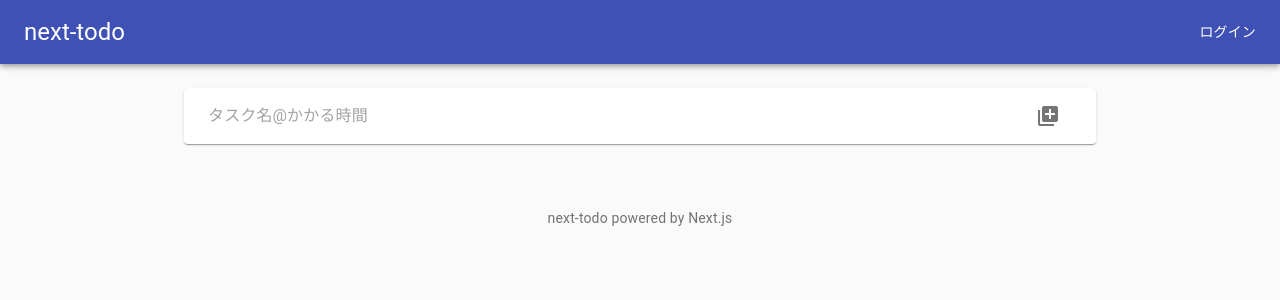
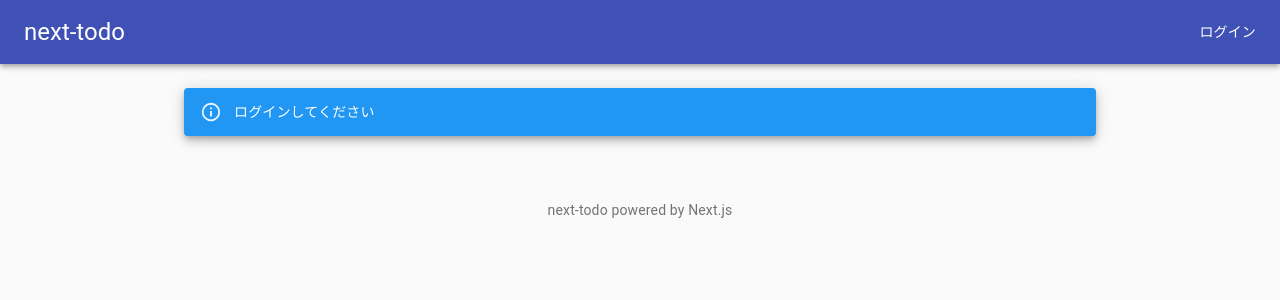
Before and after one commit to takumi-n/next-todo, a Next.js app: page / in a window 1280 px wide. Shown: the top 300 px of the page. Built offline with nearby package versions, Linux system fonts and the light colour scheme; no server answers.

Commit message:
feat: ログインを必須にする

```diff
--- /dev/null
+++ b/components/Alert.tsx
@@ -0,0 +1,5 @@
+import MuiAlert, { AlertProps } from "@material-ui/lab/Alert";
+
+export default function Alert(props: AlertProps) {
+  return <MuiAlert elevation={6} variant="filled" {...props} />;
+}
--- a/components/TodoInput.tsx
+++ b/components/TodoInput.tsx
@@ -6,12 +6,12 @@ import {
   Snackbar
 } from "@material-ui/core";
 import { makeStyles } from "@material-ui/core/styles";
-import MuiAlert, { AlertProps } from "@material-ui/lab/Alert";
 import InputBase from "@material-ui/core/InputBase";
 import Queue from "@material-ui/icons/Queue";
 import { useState, ChangeEvent, useEffect } from "react";
 
 import { useUser } from "../contexts/UserContext";
+import Alert from "./Alert";
 
 const useStyles = makeStyles((theme: Theme) => ({
   root: {
@@ -37,10 +37,6 @@ const useStyles = makeStyles((theme: Theme) => ({
     backgroundColor: "#90caf9"
   }
 }));
-
-function Alert(props: AlertProps) {
-  return <MuiAlert elevation={6} variant="filled" {...props} />;
-}
 
 export default function TodoInput() {
   const { addTodo } = useUser();
--- /dev/null
+++ b/lib/auth/WithAuth.tsx
@@ -0,0 +1,28 @@
+import { ReactNode } from "react";
+import { useUser } from "../../contexts/UserContext";
+import { makeStyles } from "@material-ui/core/styles";
+import Alert from "../../components/Alert";
+
+type Props = {
+  children: ReactNode;
+};
+
+const useStyles = makeStyles(theme => ({
+  alert: {
+    marginTop: theme.spacing(3)
+  }
+}));
+
+export default function WithAuth(props: Props) {
+  const { user } = useUser();
+
+  const classes = useStyles();
+
+  return user ? (
+    <>{props.children}</>
+  ) : (
+    <Alert className={classes.alert} severity="info">
+      ログインしてください
+    </Alert>
+  );
+}
--- a/pages/index.tsx
+++ b/pages/index.tsx
@@ -2,6 +2,8 @@ import Page from "../components/Page";
 import TodoList from "../components/TodoList";
 import TodoInput from "../components/TodoInput";
 import { makeStyles } from "@material-ui/core/styles";
+
+import WithAuth from "../lib/auth/WithAuth";
 
 const useStyles = makeStyles(theme => ({
   input: {
@@ -15,10 +17,12 @@ export default function Index() {
 
   return (
     <Page>
-      <div className={classes.input}>
-        <TodoInput />
-      </div>
-      <TodoList />
+      <WithAuth>
+        <div className={classes.input}>
+          <TodoInput />
+        </div>
+        <TodoList />
+      </WithAuth>
     </Page>
   );
 }
```
